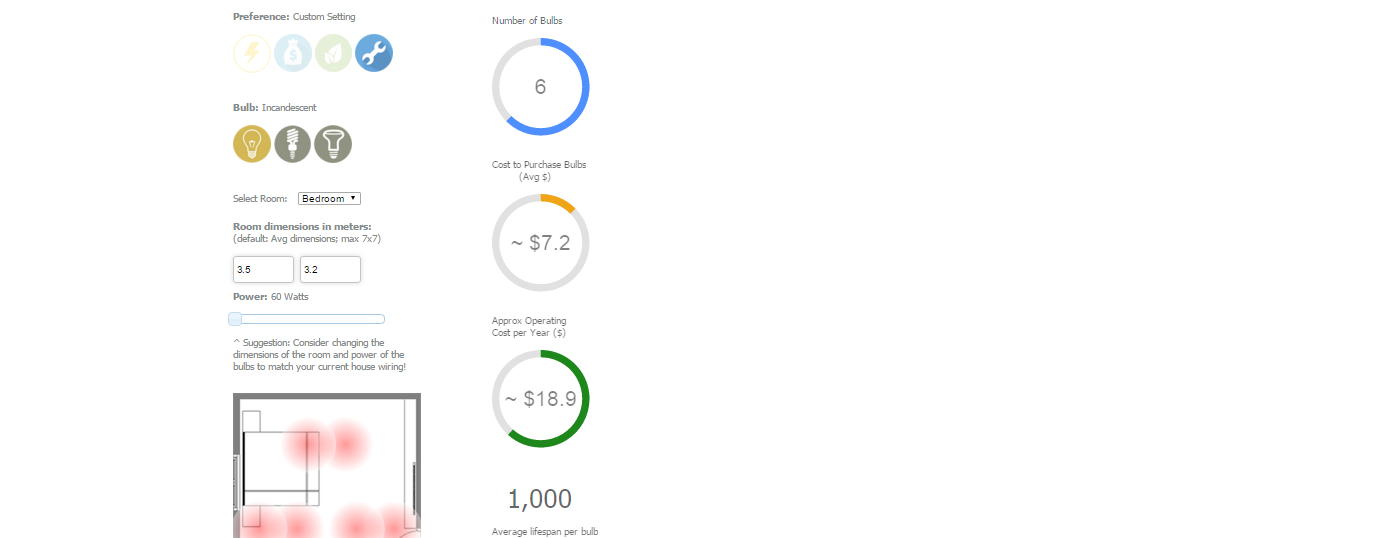
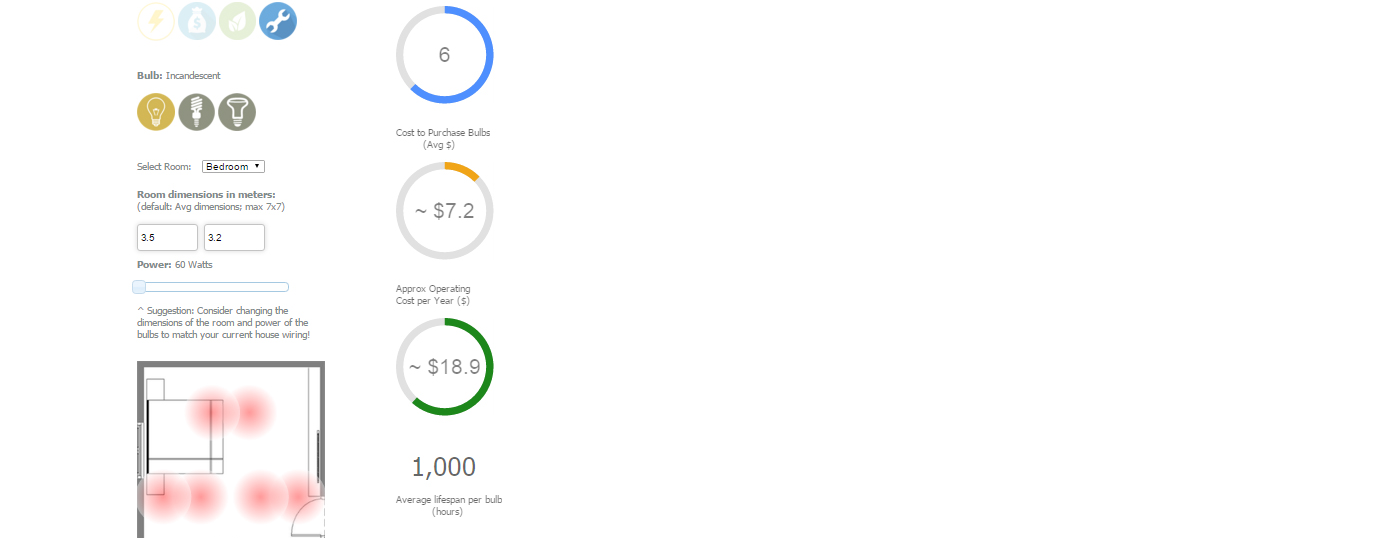
Before and after one commit to kunalseth/kunalseth.github.io, a plain HTML site: page index.html in a window 1280 px wide. Shown: the part 476-1014 px from the top of the page, 1394 px wide, since content can reach past the window. Drawn offline with nearby package versions, Linux system fonts and the light colour scheme.

Commit message:
removed main body padding

```diff
--- a/stylesheets/stylesheet.css
+++ b/stylesheets/stylesheet.css
@@ -211,7 +211,7 @@ a {
 @media screen and (min-width: 64em) {
   .main-content {
     max-width: 64rem;
-    padding: 2rem 6rem;
+    /*padding: 2rem 6rem;*/
     margin: 0 auto;
     font-size: 1.1rem; } }
 
```
